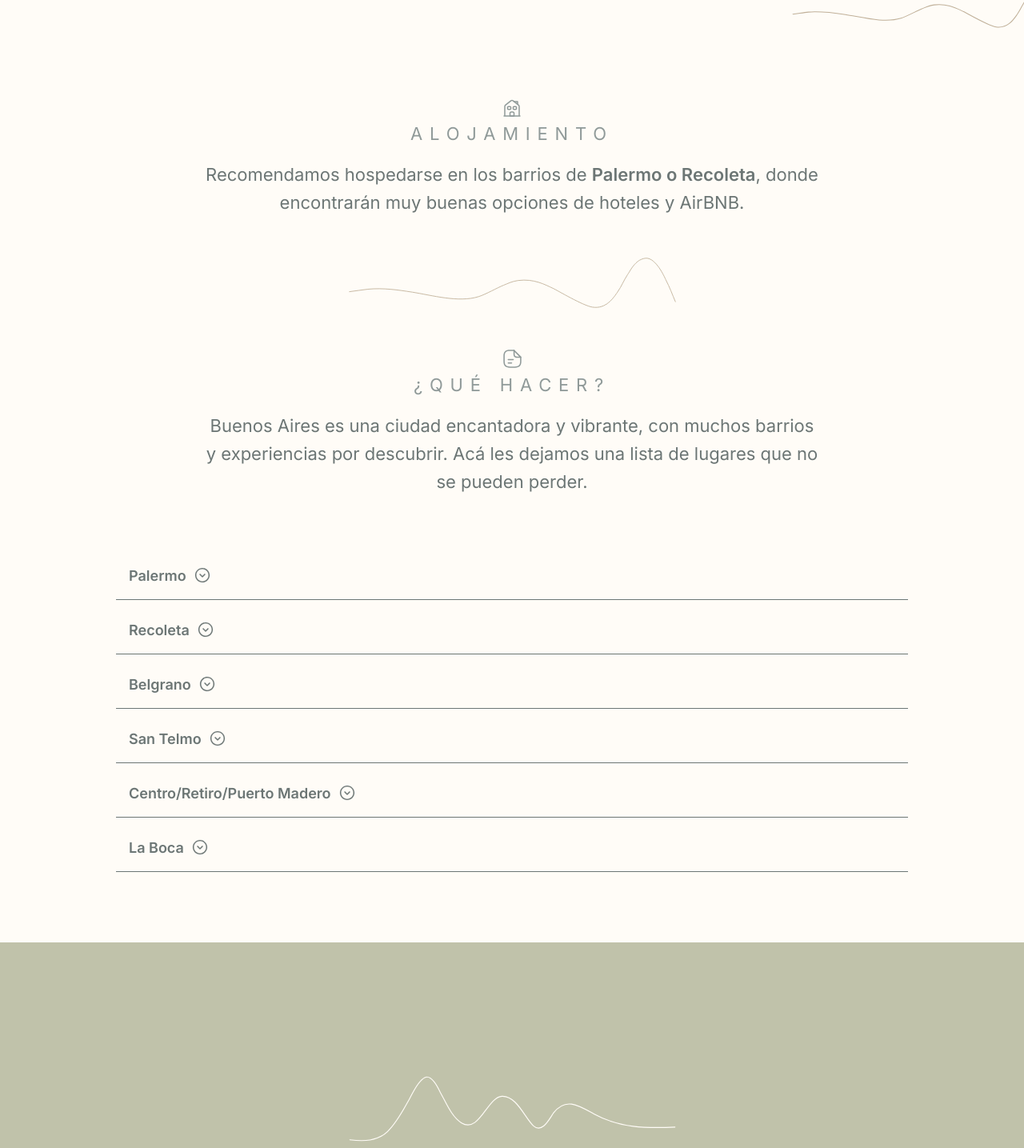
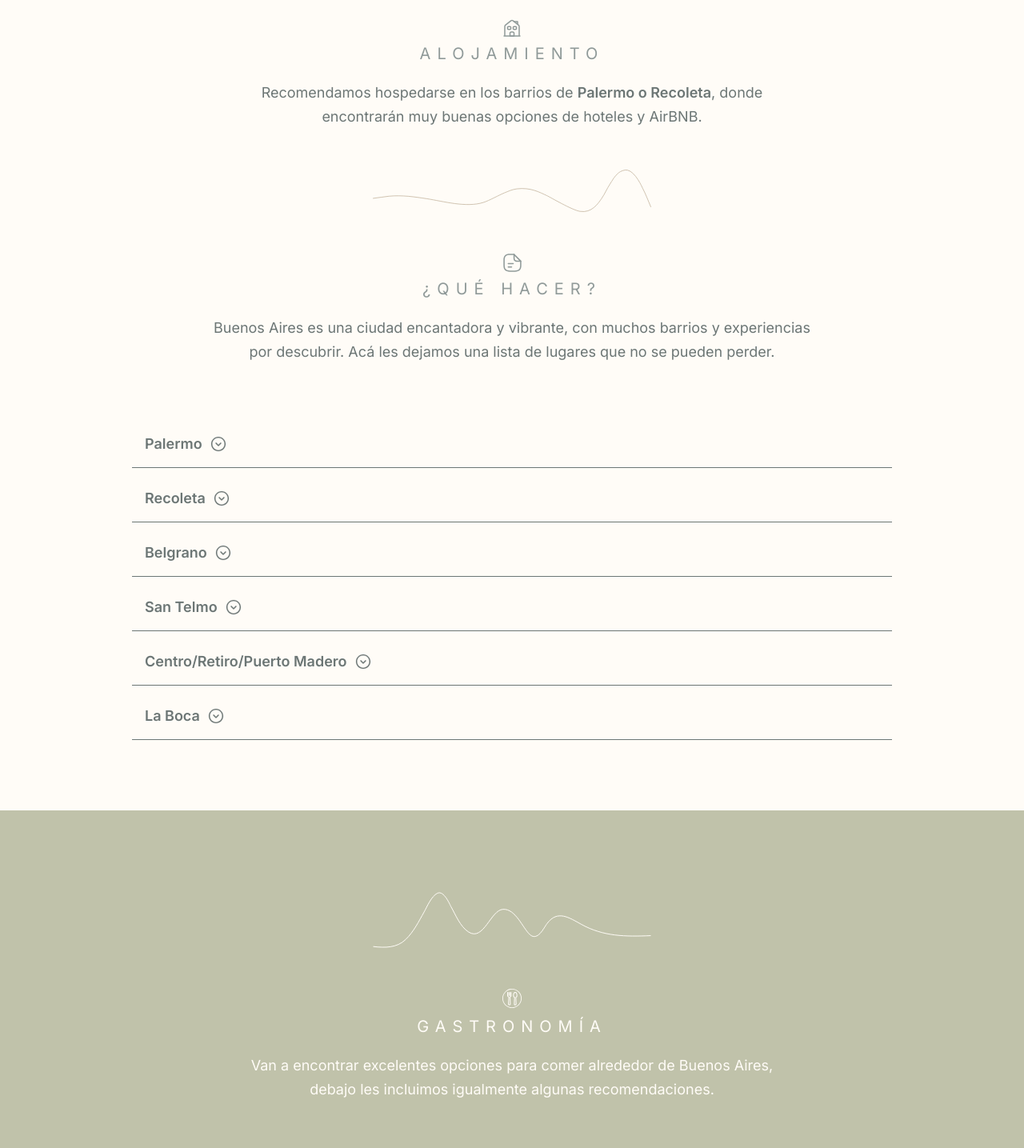
Before and after one commit to aszuster/jose-y-mariano, a Next.js app: page /recomendaciones-buenos-aires in a window 1280 px wide. Shown: the part 1121-2556 px from the top of the page at 80% size. Built offline with nearby package versions, Linux system fonts and the light colour scheme.

Commit message:
[Recom Bs As] adaptaciones y arreglos

```diff
--- a/src/app/recomendaciones-buenos-aires/page.js
+++ b/src/app/recomendaciones-buenos-aires/page.js
@@ -3,9 +3,6 @@ import Image from "next/image";
 import Link from "next/link";
 import { useState } from "react";
 import Vector13 from "../../../public/images/vector13.svg";
-import Vector15 from "../../../public/images/vector15.svg";
-import Vector16 from "../../../public/images/vector16.svg";
-import Vector17 from "../../../public/images/vector17.svg";
 import Vector18 from "../../../public/images/vector18.svg";
 import Vector18White from "../../../public/images/vector19white.svg";
 import Vector20 from "../../../public/images/vector20.svg";
@@ -71,29 +68,29 @@ export default function RecomBsAs() {
   ];
 
   return (
-    <section className="flex flex-col items-center bg-offWhite text-black">
-      <div className="lg:relative lg:w-full lg:flex lg:flex-col lg:items-center">
+    <section className="flex flex-col items-center bg-offWhite text-black overflow-x-hidden">
+      <div className="md:relative md:w-full md:flex md:flex-col md:items-center">
         <Image
           src={Vector13}
           alt=""
-          className="hidden lg:block lg:absolute lg:bottom-[100px] lg:left-0 lg:w-[254px]"
+          className="hidden lg:block lg:absolute lg:bottom-[100px] lg:left-0 lg:w-[200px]"
         />
         <Image
           src={Vector20}
           alt=""
-          className="hidden lg:block lg:absolute lg:bottom-0 lg:right-0 lg:w-[290px]"
+          className="hidden lg:block lg:absolute lg:bottom-0 lg:right-0 lg:w-[250px]"
         />
-        <h2 className="font-rbeanie text-center text-[54px] lg:text-[95px] leading-[63px] lg:leading-[110px] mt-[62px] lg:mt-[108px] mb-[28px] text-mudGreenDark">
+        <h2 className="font-rbeanie text-center text-[54px] md:text-[80px] leading-[63px] md:leading-[88px] mt-[62px] md:mt-[80px] mb-[28px] text-mudGreenDark">
           Recomendaciones <br /> Buenos Aires
         </h2>
       </div>
-      <div className="flex flex-col items-center max-w-[90%] lg:max-w-[1187px] lg:w-[990px] lg:relative pb-[88px]">
-        <div className="lg:relative lg:w-full flex flex-col items-center lg:mt-[88px]">
-          <Image src={alojamientoIcon} className="mb-[10px] lg:mb-[7px]" />
-          <h5 className="text-[22px] uppercase leading-[27px] text-center tracking-[0.35em] lg:tracking-[0.4em] font-light lg:font-normal text-gray lg:max-w-[935px]">
+      <div className="flex flex-col items-center max-w-[90%] md:max-w-[950px] md:w-[990px] md:relative pb-[88px]">
+        <div className="md:relative md:w-full flex flex-col items-center md:mt-[60px]">
+          <Image src={alojamientoIcon} className="mb-[10px] md:mb-[7px]" />
+          <h5 className="text-[22px] md:text-[20px] uppercase leading-[27px] text-center tracking-[0.35em] md:tracking-[0.4em] font-light md:font-normal text-gray md:max-w-[935px]">
             Alojamiento
           </h5>
-          <p className="text-base lg:text-[22px] text-darkGray leading-[34px] lg:leading-[35px] max-w-[300px] lg:max-w-[766px] text-center mt-[20px] mb-[40px] lg:mb-[10px]">
+          <p className="text-base md:text-[18px] text-darkGray leading-[34px] md:leading-[30px] max-w-[300px] md:max-w-[700px] text-center mt-[20px] mb-[40px] md:mb-[10px]">
             Recomendamos hospedarse en los barrios de{" "}
             <span className="font-semibold">Palermo o Recoleta</span>, donde
             encontrarán muy buenas opciones de hoteles y AirBNB.
@@ -101,20 +98,20 @@ export default function RecomBsAs() {
           <Image
             src={Vector18}
             alt=""
-            className="mt-[26px] w-[233px] lg:mt-[40px] mb-[50px] lg:w-[411px]"
+            className="mt-[26px] w-[233px] md:mt-[40px] mb-[50px] md:w-[350px]"
           />
-          <Image src={quehacerBsAsIcon} className="mb-[10px] lg:mb-[7px]" />
-          <h5 className="text-[22px] uppercase leading-[27px] text-center tracking-[0.35em] lg:tracking-[0.4em] font-light lg:font-normal text-gray lg:max-w-[935px]">
+          <Image src={quehacerBsAsIcon} className="mb-[10px] md:mb-[7px]" />
+          <h5 className="text-[22px] md:text-[20px] uppercase leading-[27px] text-center tracking-[0.35em] md:tracking-[0.4em] font-light md:font-normal text-gray md:max-w-[935px]">
             ¿Qué hacer?
           </h5>
-          <p className="text-base lg:text-[22px] text-darkGray leading-[34px] lg:leading-[35px] max-w-[300px] lg:max-w-[766px] text-center mt-[20px] mb-[40px] lg:mb-[70px]">
+          <p className="text-base md:text-[18px] text-darkGray leading-[34px] md:leading-[30px] max-w-[300px] md:max-w-[750px] text-center mt-[20px] mb-[40px] md:mb-[70px]">
             Buenos Aires es una ciudad encantadora y vibrante, con muchos
             barrios y experiencias por descubrir. Acá les dejamos una lista de
             lugares que no se pueden perder.
           </p>
         </div>
-        <div className="w-full lg:px-0 w-full">
-          <div className="mx-auto w-full lg:max-w-[1148px] space-y-2">
+        <div className="w-full md:px-0 w-full">
+          <div className="mx-auto w-full md:max-w-[720px]  lg:max-w-[950px] space-y-2">
             {accordionItems.map((item, index) => (
               <div key={index} className="w-full">
                 <button
@@ -131,8 +128,8 @@ export default function RecomBsAs() {
                   />
                 </button>
                 {activeAccordion === index && (
-                  <div className="p-4 text-darkGray leading-[26px] max-w-[294px] lg:max-w-[926px]">
-                    {item.content}.<br />
+                  <div className="p-4 text-darkGray leading-[26px] max-w-[294px] md:max-w-[926px]">
+                    {item.content}<br />
                     <br />
                     <span className="font-bold">Lugares para ver:</span>{" "}
                     {item.content2}
@@ -143,27 +140,27 @@ export default function RecomBsAs() {
           </div>
         </div>
       </div>
-      <div className="bg-mudGreen pt-[51px] pb-[57px] lg:pb-[100px] w-full h-full">
-        <div className="lg:relative max-w-[90%] flex flex-col items-center mx-auto">
+      <div className="bg-mudGreen pt-[51px] pb-[57px] md:pb-[100px] w-full h-full">
+        <div className="md:relative max-w-[90%] flex flex-col items-center mx-auto">
           <Image
             src={Vector18White}
             alt=""
-            className="w-[179px] lg:mt-[115px] mb-[50px] lg:w-[411px]"
+            className="w-[179px] md:mt-[50px] mb-[50px] md:w-[350px]"
           />
           <Image src={gastronomiaIcon} className="mb-[10px]" />
-          <h5 className="text-[22px] uppercase leading-[27px] text-center tracking-[0.35em] lg:tracking-[0.4em] font-light lg:font-normal text-offWhite lg:max-w-[935px] lg:mb-0">
+          <h5 className="text-[22px] md:text-[20px] uppercase leading-[27px] text-center tracking-[0.35em] md:tracking-[0.4em] font-light md:font-normal text-offWhite md:max-w-[935px] md:mb-0">
             Gastronomía
           </h5>
-          <p className="text-base lg:text-[22px] text-offWhite leading-[34px] lg:leading-[35px] max-w-[300px] lg:max-w-[828px] text-center mt-[20px] mb-[40px] lg:mb-[60px]">
+          <p className="text-base md:text-[18px] text-offWhite leading-[34px] md:leading-[30px] max-w-[300px] md:max-w-[700px] text-center mt-[20px] mb-[40px] md:mb-[60px]">
             Van a encontrar excelentes opciones para comer alrededor de Buenos
             Aires, debajo les incluimos igualmente algunas recomendaciones.
           </p>
-          <div className="w-full max-w-md max-w-[90%] lg:max-w-[1148px]">
+          <div className="w-full max-w-md max-w-[90%] md:max-w-[950px]">
             <div className="flex justify-center border-b border-offWhite">
               <button
-                className={`px-[15px] lg:px-[45px] py-[10px] lg:py-[17px] uppercase text-[10px] lg:text-[22px] tracking-[0.5em] ${
+                className={`px-[15px] md:px-[30px] py-[10px] md:py-[18px] uppercase text-[10px] md:text-[18px] md:leading-[18px] tracking-[0.5em] ${
                   selectedTab === "tab1"
-                    ? "text-gray bg-offWhite font-bold rounded-tl-[11px] lg:rounded-tl-[25px] rounded-tr-[2px] lg:rounded-tr-[4px]"
+                    ? "text-gray bg-offWhite font-bold rounded-tl-[8px] md:rounded-tl-[20px] rounded-tr-[2px] md:rounded-tr-[4px]"
                     : "text-offWhite bg-transparent font-normal"
                 }`}
                 onClick={() => setSelectedTab("tab1")}
@@ -171,9 +168,9 @@ export default function RecomBsAs() {
                 Restaurantes
               </button>
               <button
-                className={`px-[15px] lg:px-[45px] py-[10px] lg:py-[17px] uppercase text-[10px] lg:text-[22px] tracking-[0.5em] ${
+                className={`px-[15px] md:px-[30px] py-[10px] md:py-[18px] uppercase text-[10px] md:text-[18px] md:leading-[18px] tracking-[0.5em] ${
                   selectedTab === "tab2"
-                    ? "text-gray bg-offWhite font-bold rounded-tl-[11px] lg:rounded-tl-[25px] rounded-tr-[2px] lg:rounded-tr-[4px]"
+                    ? "text-gray bg-offWhite font-bold rounded-tl-[8px] md:rounded-tl-[20px] rounded-tr-[2px] md:rounded-tr-[4px]"
                     : "text-offWhite bg-transparent font-normal"
                 }`}
                 onClick={() => setSelectedTab("tab2")}
@@ -181,9 +178,9 @@ export default function RecomBsAs() {
                 Bares
               </button>
               <button
-                className={`px-[15px] lg:px-[45px] py-[10px] lg:py-[17px] uppercase text-[10px] lg:text-[22px] tracking-[0.5em] ${
+                className={`px-[15px] md:px-[30px] py-[10px] md:py-[18px] uppercase text-[10px] md:text-[18px] md:leading-[18px] tracking-[0.5em] ${
                   selectedTab === "tab3"
-                    ? "text-gray bg-offWhite font-bold rounded-tl-[11px] lg:rounded-tl-[25px] rounded-tr-[2px] lg:rounded-tr-[4px]"
+                    ? "text-gray bg-offWhite font-bold rounded-tl-[8px] md:rounded-tl-[20px] rounded-tr-[2px] md:rounded-tr-[4px]"
                     : "text-offWhite bg-transparent font-normal"
                 }`}
                 onClick={() => setSelectedTab("tab3")}
@@ -191,12 +188,12 @@ export default function RecomBsAs() {
                 Cafés
               </button>
             </div>
-            <div className=" pt-[30px] lg:pt-[63px]">
+            <div className=" pt-[30px] md:pt-[63px] md:max-w-[90%] md:mx-auto">
               {selectedTab === "tab1" && (
                 <div>
-                  <ul className="font-base text-left leading-[30px] text-offWhite lg:text-[22px] lg:leading-[35px] ">
-                    <div className="lg:flex lg:gap-x-[100px] lg:justify-evenly">
-                    <div className="lg:max-w-[423px]">
+                  <ul className="font-base text-left leading-[30px] text-offWhite md:text-[18px] md:leading-[30px] ">
+                    <div className="md:flex md:gap-x-[100px] md:justify-evenly">
+                    <div className="md:max-w-[423px]">
                     <li className="my-5">
                       <p>
                         <span className="font-semibold underline">
@@ -291,7 +288,7 @@ export default function RecomBsAs() {
                       </p>
                     </li>
                     </div>
-                    <div className="lg:max-w-[423px]">
+                    <div className="md:max-w-[423px]">
                     <li className="my-5">
                       <p>
                         <span className="font-semibold underline">Atte.</span>
@@ -385,12 +382,12 @@ export default function RecomBsAs() {
                 </div>
               )}
               {selectedTab === "tab2" && (
-                <div className="lg:pl-[70px]">
-                  <ul className="font-base text-left leading-[30px] text-offWhite lg:text-[22px] lg:leading-[35px] ">
+                <div className="">
+                  <ul className="font-base text-left leading-[30px] text-offWhite md:text-[18px] md:leading-[30px] ">
                     <li className="my-5">
                       <p>
                         <span className="font-semibold">Pony Line </span>
-                        <br className="lg:hidden" />
+                        <br className="md:hidden" />
                         {/* Comida Argentina – Restaurante N1 hoy en día en Buenos Aires. Casi imposible conseguir reserva pero si van bien temprano o después de las 22 hs pueden conseguir lugar en la cava */}
                       </p>
                     </li>
@@ -399,14 +396,14 @@ export default function RecomBsAs() {
                         <span className="font-semibold">
                           Floreria Atlantico
                         </span>
-                        <br className="lg:hidden" />
+                        <br className="md:hidden" />
                         {/* De todo un poco */}
                       </p>
                     </li>
                     <li className="my-5">
                       <p>
                         <span className="font-semibold">Bar Presidente</span>
-                        <br className="lg:hidden" />
+                        <br className="md:hidden" />
                         {/* Comida Argentina – mismos dueños que Don Julio pero más tranquilo
 y fácil de conseguir reserva */}
                       </p>
@@ -414,42 +411,42 @@ y fácil de conseguir reserva */}
                     <li className="my-5">
                       <p>
                         <span className="font-semibold">Festival</span>
-                        <br className="lg:hidden" />
+                        <br className="md:hidden" />
                         {/* Comida Argentina */}
                       </p>
                     </li>
                     <li className="my-5">
                       <p>
                         <span className="font-semibold">Soria</span>
-                        <br className="lg:hidden" />
+                        <br className="md:hidden" />
                         {/* Comida Fusión Argentina y Japonesa */}
                       </p>
                     </li>
                     <li className="my-5">
                       <p>
                         <span className="font-semibold">Helka</span>
-                        <br className="lg:hidden" />
+                        <br className="md:hidden" />
                         {/* Bodegón Argentino */}
                       </p>
                     </li>
                     <li className="my-5">
                       <p>
                         <span className="font-semibold">La Ferneteria</span>
-                        <br className="lg:hidden" />
+                        <br className="md:hidden" />
                         {/* Bodegón Argentino */}
                       </p>
                     </li>
                     <li className="my-5">
                       <p>
                         <span className="font-semibold">Invernadero</span>
-                        <br className="lg:hidden" />
+                        <br className="md:hidden" />
                         {/* Comida Fusión Japonesa y Peruana */}
                       </p>
                     </li>
                     <li className="my-5">
                       <p>
                         <span className="font-semibold">Naranjo</span>
-                        <br className="lg:hidden" />
+                        <br className="md:hidden" />
                         {/* Asado – Reservar con anticipación */}
                       </p>
                     </li>
@@ -458,14 +455,14 @@ y fácil de conseguir reserva */}
                         <span className="font-semibold">
                           La Fuerza Vermuteria
                         </span>
-                        <br className="lg:hidden" />
+                        <br className="md:hidden" />
                         {/* Comida Italiana */}
                       </p>
                     </li>
                     <li className="my-5">
                       <p>
                         <span className="font-semibold">Gran Bar Danzon</span>
-                        <br className="lg:hidden" />
+                        <br className="md:hidden" />
                         {/* Vegetariano – pero aprobado por Mariano! */}
                       </p>
                     </li>
@@ -474,14 +471,14 @@ y fácil de conseguir reserva */}
                         <span className="font-semibold">
                           Frank’s – Speakeasy
                         </span>
-                        <br className="lg:hidden" />
+                        <br className="md:hidden" />
                         {/* Comida Argentina */}
                       </p>
                     </li>
                     <li className="my-5">
                       <p>
                         <span className="font-semibold">Trade Sky Bar</span>
-                        <br className="lg:hidden" />
+                        <br className="md:hidden" />
                         {/* Pizzas y Aperol */}
                       </p>
                     </li>
@@ -489,9 +486,9 @@ y fácil de conseguir reserva */}
                 </div>
               )}
               {selectedTab === "tab3" && (
-                <div className="lg:pl-[70px] lg:mt-7">
-                  <p className="text-offWhite lg:text-[22px]">Café/Desayunos/Brunch</p>
-                  <ul className="font-base text-left leading-[30px] text-offWhite lg:text-[22px] lg:leading-[35px] ">
+                <div className="mt-7">
+                  <p className="text-offWhite md:text-[18px]">Café/Desayunos/Brunch</p>
+                  <ul className="font-base text-left leading-[30px] text-offWhite md:text-[18px] md:leading-[30px] ">
                     <li className="my-5">
                       <p>
                         <span className="font-semibold">Birkin</span>
@@ -575,14 +572,14 @@ y fácil de conseguir reserva */}
           <Image
             src={Vector21White}
             alt=""
-            className="w-[179px] lg:mt-[115px] mb-[50px] lg:w-[416px] hidden lg:block lg:absolute lg:bottom-[-50px] lg:right-0"
+            className="w-[179px] md:mt-[115px] mb-[50px] md:w-[350px] hidden lg:block md:absolute md:bottom-[-50px] md:right-0"
           />
         </div>
       </div>
 
-      <div className="bg-mudGreenDark text-white w-full pt-[43px] lg:pt-[54px] pb-[30px] lg:pb-[40px]">
+      <div className="bg-mudGreenDark text-white w-full pt-[43px] md:pt-[54px] pb-[30px] md:pb-[40px]">
         <div className="flex flex-col items-center mx-auto">
-          <Image src={Firma} alt="" className="lg:w-[192px]" />
+          <Image src={Firma} alt="" className="md:w-[160px]" />
         </div>
       </div>
     </section>
```
